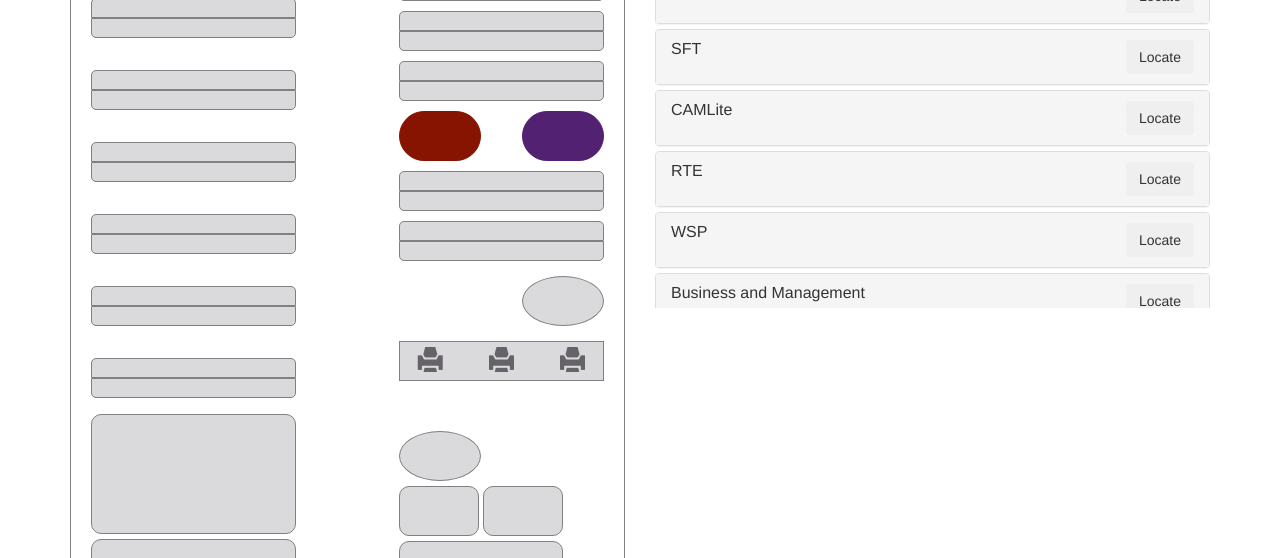
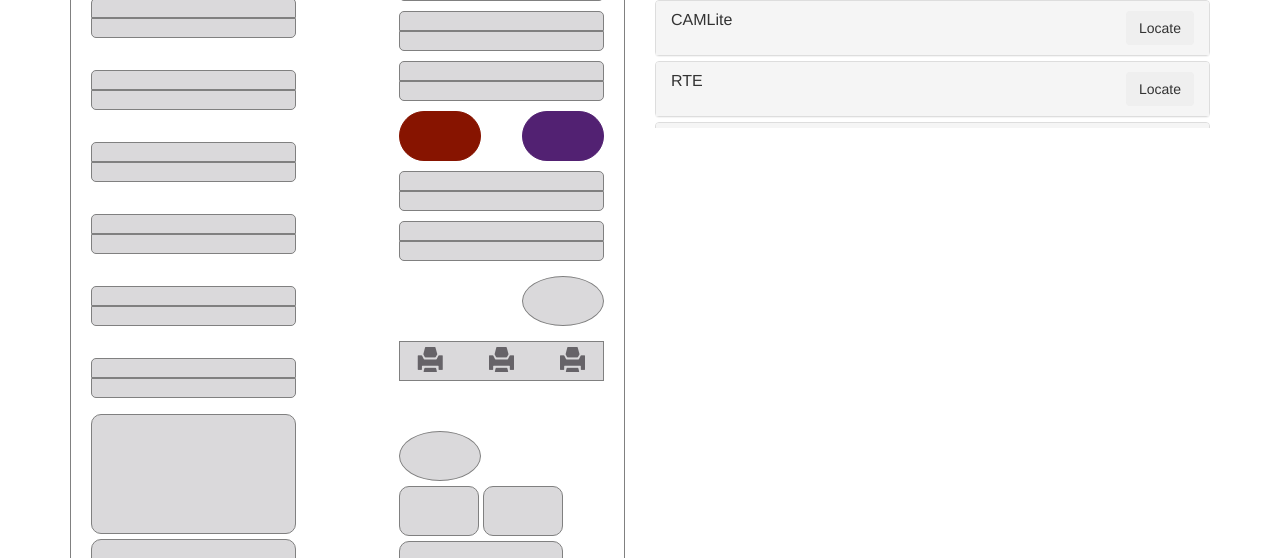
Before and after one commit to tinyoafman/we-floor-plan, a website: page views/index.html in a window 1280 px wide. Shown: the part 768-1326 px from the top of the page. Drawn offline with nearby package versions, Linux system fonts and the light colour scheme.

```diff
--- a/style/plan.css
+++ b/style/plan.css
@@ -129,3 +129,7 @@
 .w40{
   width: 40%;
 }
+
+.pre-scrollable{
+  height: 250px;
+}
```
Also changed, not shown: views/index.html (+1 -1 lines).
